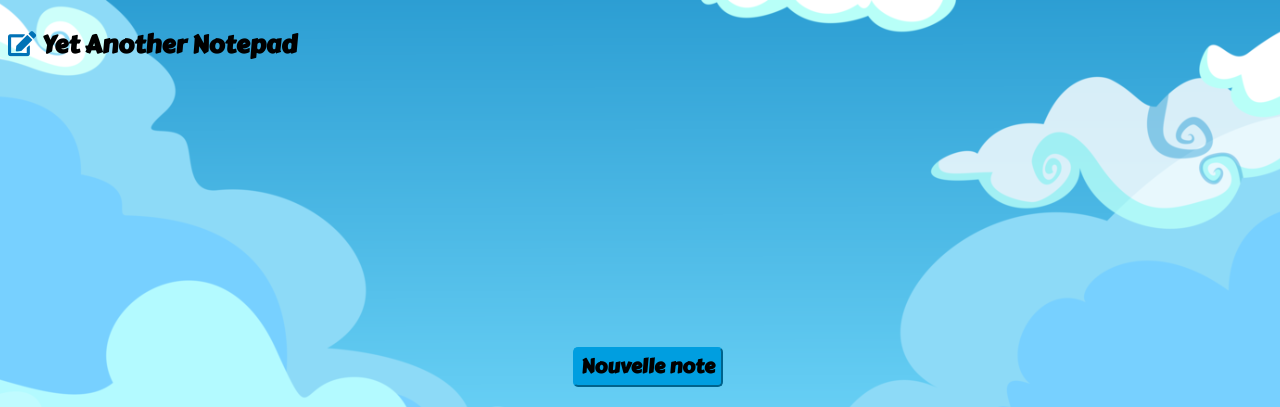
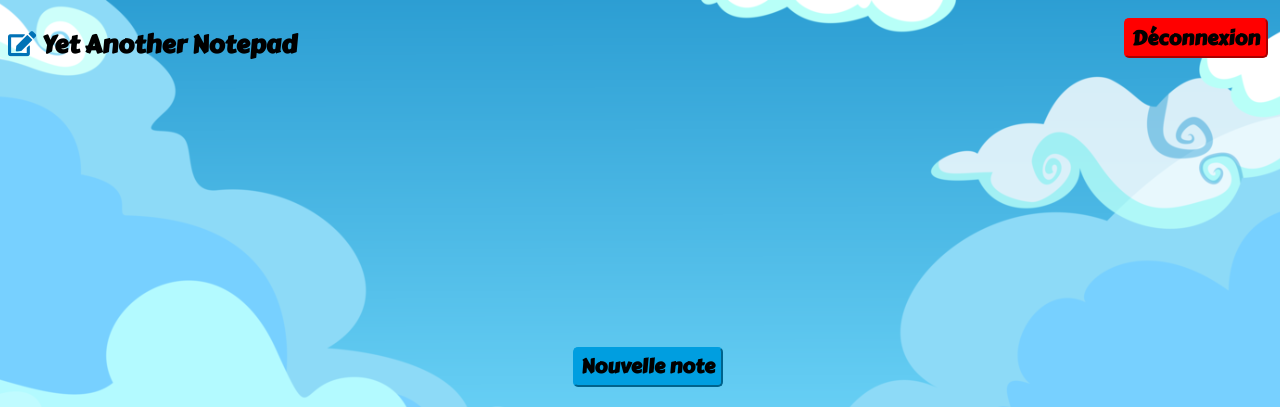
Before and after one commit to J4ckyLIM/Projet_BlocNote, a PHP site: page /index.php?page=noteListe in a window 1280 px wide. Shown: the top 407 px of the page. Run offline with PHP 8.4, Linux system fonts and the light colour scheme; the visitor is signed in with stand-in values (Sample User, id 1); tables that the repository leaves empty or names only in its code hold one stand-in row (values such as "Sample post").

Commit message:
Bouton de déconnexion fonctionnel

```diff
--- a/class/memberManager.php
+++ b/class/memberManager.php
@@ -86,4 +86,13 @@ class memberManager
         }
     }
 
+    /* Fonction utiliser pour deconnecter un membre */
+    public function dcMember(){
+        session_start();
+        session_unset();
+        session_destroy();
+        header('Location: index.php');
+        exit();
+    }
+
 }
--- a/css/style.css
+++ b/css/style.css
@@ -184,6 +184,7 @@ h2{
     width: 100%;
     height: 7.5%;
     display: flex;
+    justify-content: space-between;
 }
 
 .note-page-title{
@@ -239,6 +240,10 @@ h2{
     margin-bottom: 20px;
 }
 
+.title-logo{
+    display: flex;
+}
+
 /**** BODY OF THE TABLE CREATED WHILE SELECTING NOTES OF THE USER ****/
 tbody{
     width: 900px;
--- a/view/noteListe.php
+++ b/view/noteListe.php
@@ -1,9 +1,21 @@
-
+<?php
+    if (isset($_POST['disconnect']) && $_POST['disconnect'] == 'Déconnexion') {
+        $check = new memberManager();
+        $check->dcMember();
+    }
+?>
 <body class="noteBody">
     <div id="note-container">
         <header class="title-field">
-            <i class="fas fa-edit logo-note"></i>
-            <h1 class="note-page-title">Yet Another Notepad</h1>
+            <div class="title-logo">
+                <i class="fas fa-edit logo-note"></i>
+                <h1 class="note-page-title">Yet Another Notepad</h1>
+            </div>
+            <div class="dc-container">
+                <form class="form-signin" action="index.php?page=noteListe" method="post">
+                    <input class="btn-action2" type="submit" name="disconnect" value="Déconnexion">
+                </form>
+            </div>
         </header>
         <div class="liste-container">
             <div class="btn-newNote">
```
Also changed, not shown: view/notePage.php (+9 -2 lines).
